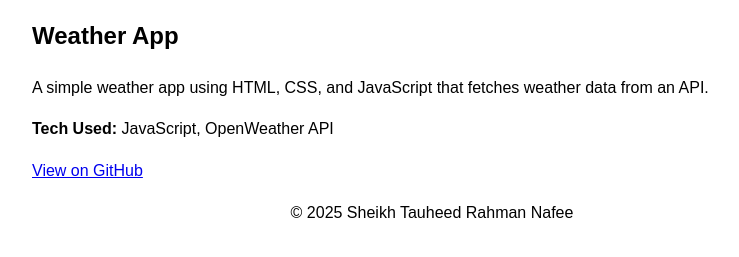
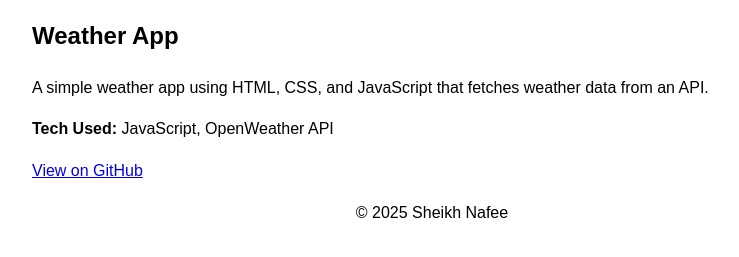
Before and after one commit to Sheikh-Nafee/sheikh-nafee.github.io, a plain HTML site: page projects.html in a window 1280 px wide. Shown: the part 143-400 px from the top of the page, without its empty margins (208-947 px from the left). Drawn offline with Linux system fonts and the light colour scheme.

```diff
--- a/projects.html
+++ b/projects.html
@@ -26,7 +26,7 @@
   </main>
 
   <footer>
-    <p>© 2025 Sheikh Tauheed Rahman Nafee</p>
+    <p>© 2025 Sheikh Nafee</p>
   </footer>
 </body>
 </html>
```
